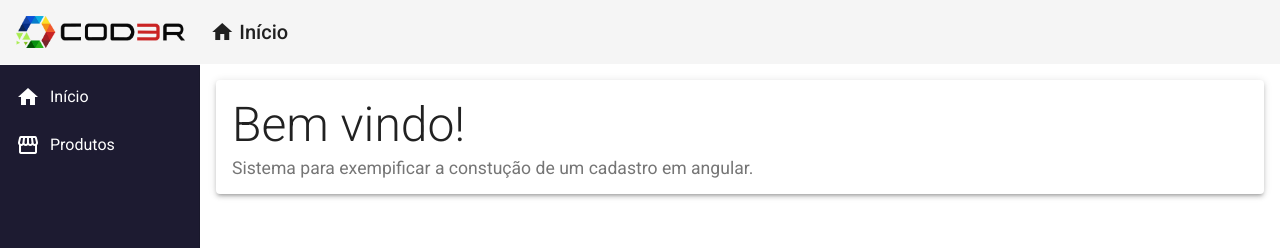
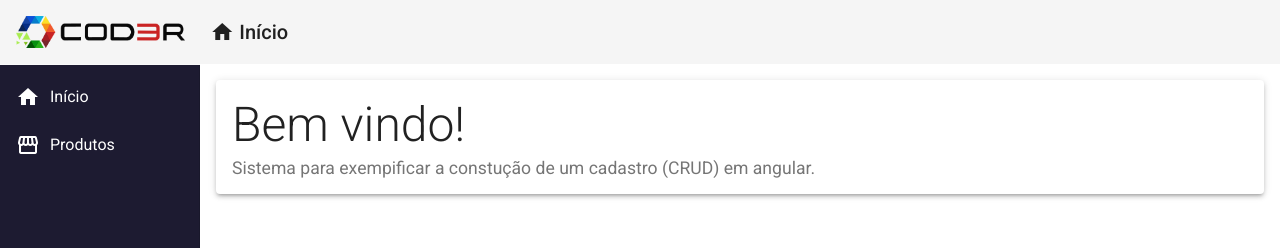
Before and after one commit to luucasorfer/CRUD_Angular, an Angular app in the folder frontend/: page / in a window 1280 px wide. Shown: the top 248 px of the page. Built offline with nearby package versions, Linux system fonts and the light colour scheme.

Commit message:
Update do conteúdo do Início (home)

```diff
--- a/frontend/src/app/views/home/home.component.html
+++ b/frontend/src/app/views/home/home.component.html
@@ -3,6 +3,6 @@
     Bem vindo!
   </mat-card-title>
   <mat-card-subtitle class="subtitle">
-    Sistema para exempificar a constução de um cadastro em angular.
+    Sistema para exempificar a constução de um cadastro (CRUD) em angular.
   </mat-card-subtitle>
 </mat-card>
```
